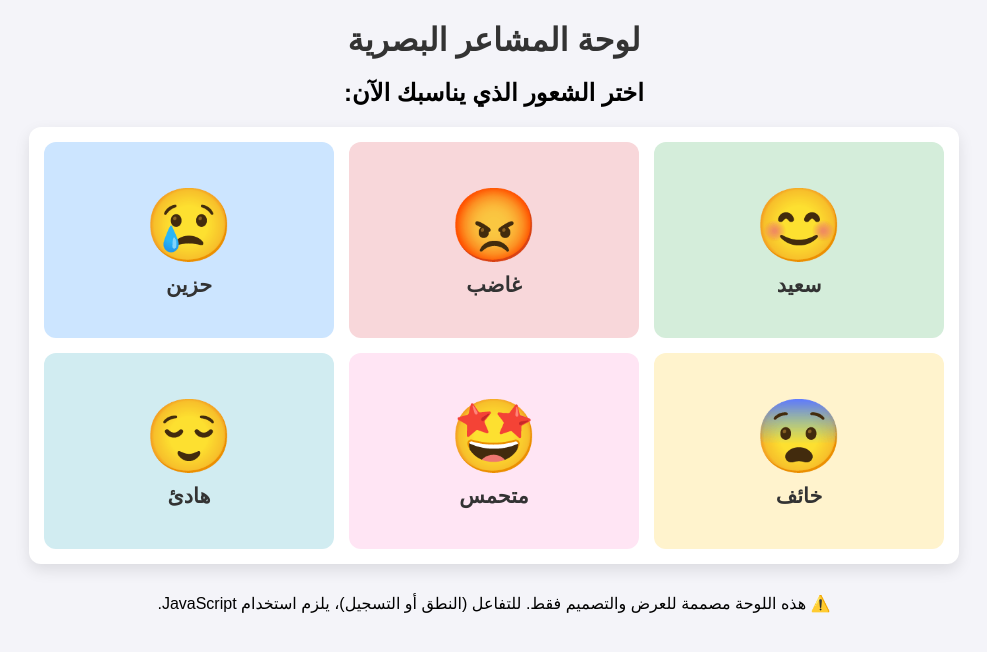
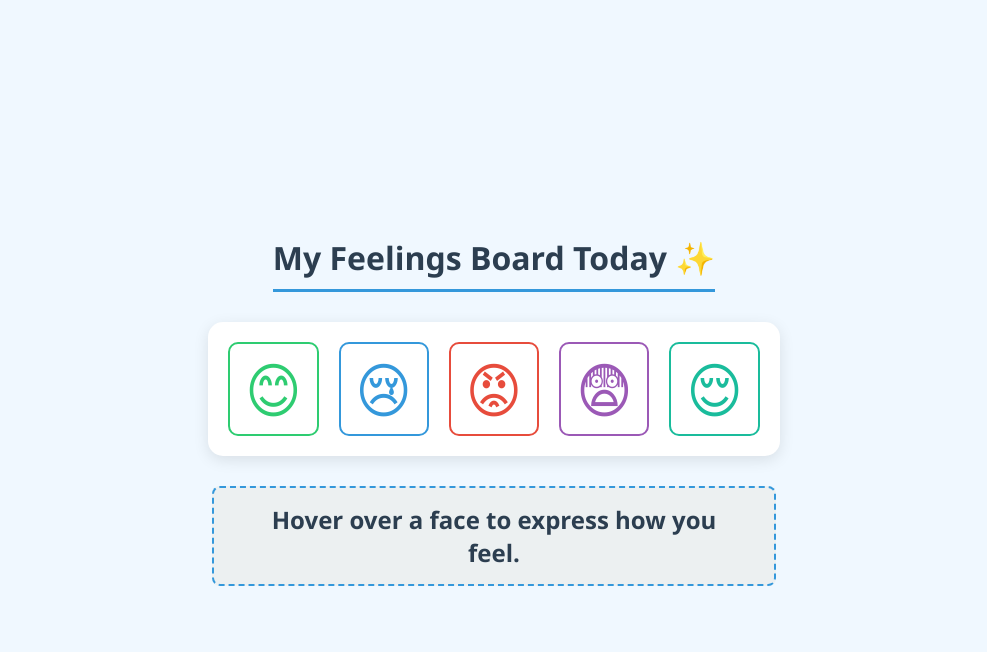
Before and after one commit to razanhu897/my-feelings, a plain HTML site: page index.html in a window 1280 px wide. Shown: the whole page, without its empty margins (146-1133 px from the left). Drawn offline with Linux system fonts and the light colour scheme.

Commit message:
Add files via upload

```diff
--- a/index.html
+++ b/index.html
@@ -1,126 +1,180 @@
 <!DOCTYPE html>
-<html lang="ar" dir="rtl">
+<html lang="en" dir="ltr">
 <head>
     <meta charset="UTF-8">
     <meta name="viewport" content="width=device-width, initial-scale=1.0">
-    <title>لوحة المشاعر (CSS فقط)</title>
+    <title>Emotion Board for Kids</title>
     <style>
-        /* ------------------- التصميم الأساسي ------------------- */
+        /* (*** CSS styles remain the same for visual appearance ***) */
         body {
-            font-family: 'Arial', sans-serif;
-            background-color: #f4f4f9;
-            margin: 20px;
-            text-align: center;
-            padding-bottom: 50px; /* مسافة سفلية للمحتوى */
+            font-family: 'Segoe UI', Tahoma, Geneva, Verdana, sans-serif;
+            display: flex;
+            flex-direction: column;
+            align-items: center;
+            justify-content: center;
+            min-height: 100vh;
+            margin: 0;
+            background-color: #f0f8ff;
+            color: #333;
         }
 
         h1 {
-            color: #333;
-            margin-bottom: 20px;
+            color: #2c3e50;
+            margin-bottom: 30px;
+            border-bottom: 3px solid #3498db;
+            padding-bottom: 10px;
         }
 
-        /* ------------------- منطقة اللوحة ------------------- */
-        .feelings-board {
-            display: grid;
-            grid-template-columns: repeat(3, 1fr); /* 3 أعمدة متساوية */
-            gap: 15px;
-            max-width: 900px;
-            margin: 0 auto 30px;
-            padding: 15px;
+        .emotions-board {
+            display: flex;
+            gap: 20px;
+            padding: 20px;
             background-color: #fff;
-            border-radius: 12px;
-            box-shadow: 0 6px 15px rgba(0, 0, 0, 0.1);
+            border-radius: 15px;
+            box-shadow: 0 4px 15px rgba(0, 0, 0, 0.1);
         }
 
-        /* ------------------- تصميم مربع الشعور ------------------- */
-        .feeling-option {
-            /* تصميم الزر نفسه */
-            padding: 20px;
-            border-radius: 12px;
+        .emotion-item {
+            cursor: pointer;
             text-align: center;
-            cursor: pointer;
-            transition: transform 0.2s, box-shadow 0.2s, border 0.2s;
-            border: 3px solid transparent;
-            min-height: 150px;
-            display: flex;
-            flex-direction: column;
-            justify-content: center;
-            align-items: center;
+            transition: transform 0.2s ease-in-out, box-shadow 0.2s;
+            padding: 15px;
+            border-radius: 10px;
+            border: 2px solid transparent;
         }
 
-        /* تأثير عند مرور الماوس (Hover) */
-        .feeling-option:hover {
-            transform: translateY(-3px);
-            box-shadow: 0 10px 15px rgba(0, 0, 0, 0.2);
-            border: 3px solid #007bff; /* إطار أزرق فاتح عند التمرير */
+        .emotion-item:hover {
+            transform: scale(1.1);
+            box-shadow: 0 0 15px rgba(52, 152, 219, 0.5);
         }
 
-        /* ------------------- تصميم الرموز والنصوص ------------------- */
         .emoji {
-            font-size: 4.5em;
+            font-size: 60px;
             display: block;
-            margin-bottom: 5px;
+            line-height: 1;
         }
 
-        .feeling-option p {
-            font-size: 1.3em;
+        /* Coloring for each emoji */
+        .happy .emoji { color: #2ecc71; }
+        .happy { border-color: #2ecc71; }
+
+        .sad .emoji { color: #3498db; }
+        .sad { border-color: #3498db; }
+
+        .angry .emoji { color: #e74c3c; }
+        .angry { border-color: #e74c3c; }
+
+        .scared .emoji { color: #9b59b6; }
+        .scared { border-color: #9b59b6; }
+
+        .calm .emoji { color: #1abc9c; }
+        .calm { border-color: #1abc9c; }
+
+        /* Message box area */
+        #message-box {
+            margin-top: 30px;
+            padding: 15px 30px;
+            min-height: 50px;
+            width: 80%;
+            max-width: 500px;
+            background-color: #ecf0f1;
+            border-radius: 8px;
+            text-align: center;
+            font-size: 24px;
             font-weight: bold;
-            color: #333;
-            margin: 0;
+            color: #2c3e50;
+            border: 2px dashed #3498db;
         }
-
-        /* ------------------- ألوان الخلفية ------------------- */
-        #happy { background-color: #d4edda; }
-        #angry { background-color: #f8d7da; }
-        #sad   { background-color: #cce5ff; }
-        #scared { background-color: #fff3cd; }
-        #excited { background-color: #ffe5f4; }
-        #calm { background-color: #d1ecf1; }
 
     </style>
 </head>
 <body>
 
-    <h1>لوحة المشاعر البصرية</h1>
-    <h2>اختر الشعور الذي يناسبك الآن:</h2>
+    <h1>My Feelings Board Today ✨</h1>
 
-    <div class="feelings-board">
+    <div class="emotions-board">
 
-        <div class="feeling-option" id="happy">
+        <div class="emotion-item happy"
+             data-emotion="I am happy! I feel comfortable and joyful."
+             onmouseover="showFeeling(this)"
+             onmouseout="clearMessage()">
             <span class="emoji">😊</span>
-            <p>سعيد</p>
         </div>
 
-        <div class="feeling-option" id="angry">
-            <span class="emoji">😡</span>
-            <p>غاضب</p>
+        <div class="emotion-item sad"
+             data-emotion="I am sad... I need a hug."
+             onmouseover="showFeeling(this)"
+             onmouseout="clearMessage()">
+            <span class="emoji">😢</span>
         </div>
 
-        <div class="feeling-option" id="sad">
-            <span class="emoji">😢</span>
-            <p>حزين</p>
+        <div class="emotion-item angry"
+             data-emotion="I am angry! I need a quiet place to breathe."
+             onmouseover="showFeeling(this)"
+             onmouseout="clearMessage()">
+            <span class="emoji">😡</span>
         </div>
 
-        <div class="feeling-option" id="scared">
+        <div class="emotion-item scared"
+             data-emotion="I am scared... Can I hold your hand?"
+             onmouseover="showFeeling(this)"
+             onmouseout="clearMessage()">
             <span class="emoji">😨</span>
-            <p>خائف</p>
         </div>
 
-        <div class="feeling-option" id="excited">
-            <span class="emoji">🤩</span>
-            <p>متحمس</p>
-        </div>
-
-        <div class="feeling-option" id="calm">
+        <div class="emotion-item calm"
+             data-emotion="I am calm and relaxed. Everything is okay."
+             onmouseover="showFeeling(this)"
+             onmouseout="clearMessage()">
             <span class="emoji">😌</span>
-            <p>هادئ</p>
         </div>
 
     </div>
 
-    <footer>
-        <p>⚠️ هذه اللوحة مصممة للعرض والتصميم فقط. للتفاعل (النطق أو التسجيل)، يلزم استخدام JavaScript.</p>
-    </footer>
+    <div id="message-box">Hover over a face to express how you feel.</div>
+
+    <script>
+        // JavaScript for interaction and Text-to-Speech
+        const messageBox = document.getElementById('message-box');
+        const synth = window.speechSynthesis;
+        let utterance = new SpeechSynthesisUtterance();
+
+        // Clears the message and stops the speech when the mouse moves out
+        function clearMessage() {
+            messageBox.textContent = "Hover over a face to express how you feel.";
+            messageBox.style.borderColor = '#3498db';
+
+            if (synth.speaking) {
+                synth.cancel();
+            }
+        }
+
+        /**
+         * Displays the emotion message and speaks it out loud.
+         * @param {HTMLElement} element - The emoji element being hovered over.
+         */
+        function showFeeling(element) {
+            const message = element.getAttribute('data-emotion');
+
+            // 1. Display the text message
+            messageBox.textContent = message;
+            messageBox.style.borderColor = element.style.borderColor || element.querySelector('.emoji').style.color;
+
+            // 2. Set up Text-to-Speech
+            if (synth.speaking) {
+                 synth.cancel(); // Stop the previous speech before starting the new one
+            }
+
+            // Set the text to be spoken
+            utterance.text = message;
+
+            // Set language to English (US)
+            utterance.lang = 'en-US';
+
+            // Start speaking
+            synth.speak(utterance);
+        }
+    </script>
 
 </body>
 </html>
```
